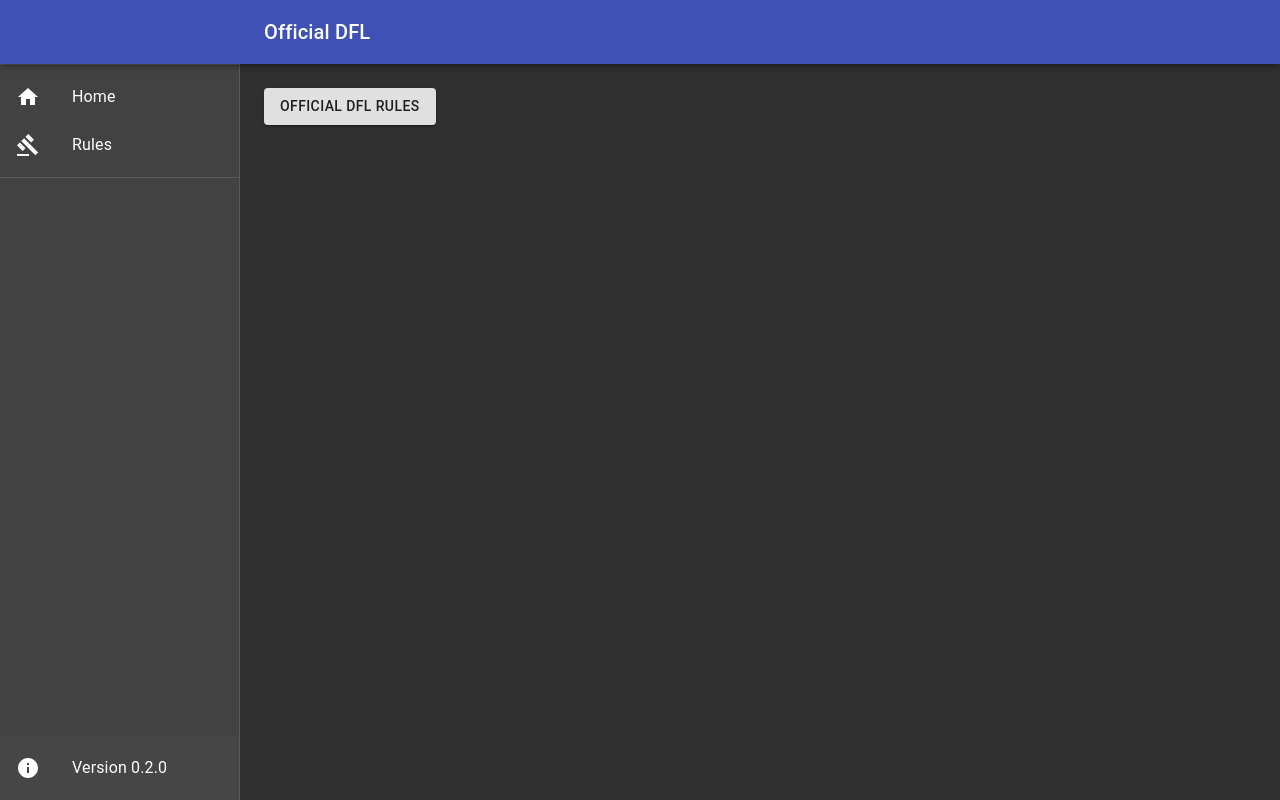
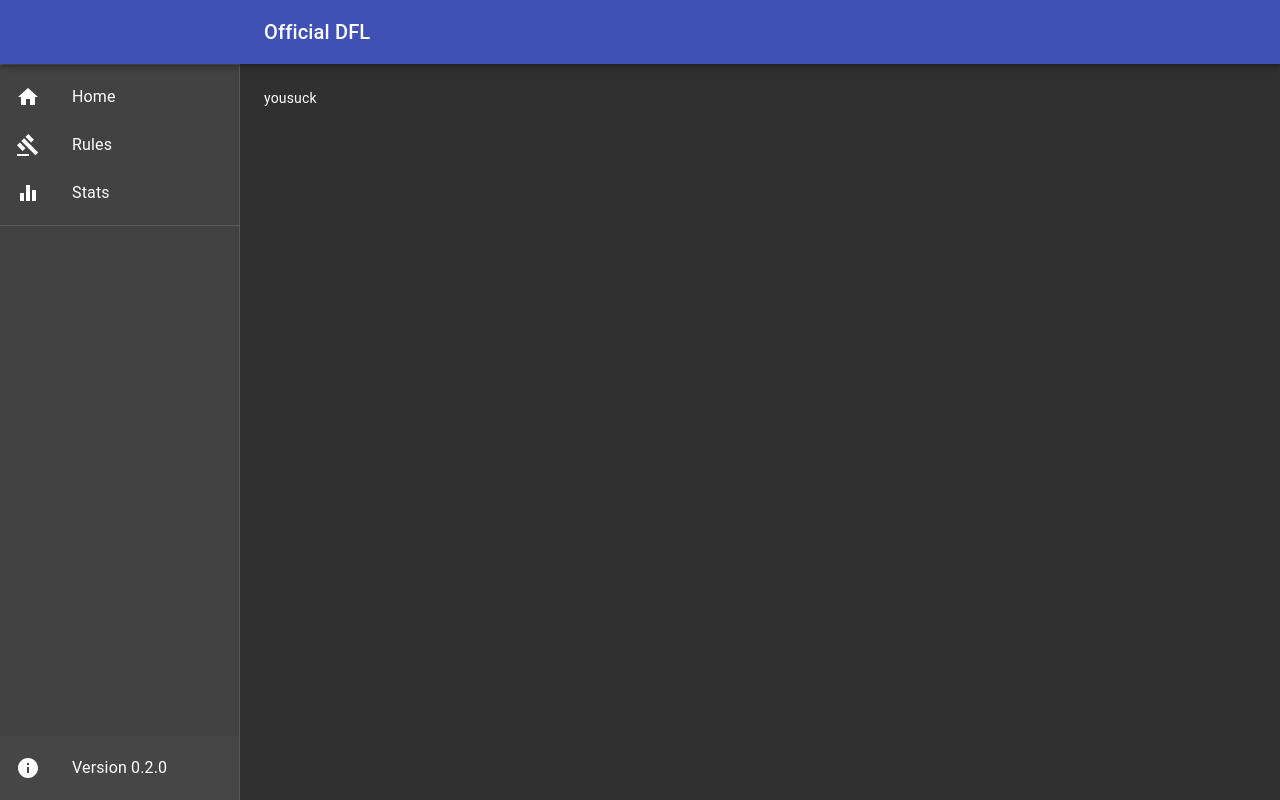
Before and after one commit to frankMazzarella/drunken-foozball-client, a React (Create React App) app: page /stats in a window 1280 px wide. Built offline with nearby package versions, Linux system fonts and the light colour scheme.

Commit message:
adding stats page template

```diff
--- a/src/ResponsiveDrawer.js
+++ b/src/ResponsiveDrawer.js
@@ -13,6 +13,7 @@ import ListItemText from '@material-ui/core/ListItemText';
 import MenuIcon from '@material-ui/icons/Menu';
 import HomeIcon from '@material-ui/icons/Home';
 import InfoIcon from '@material-ui/icons/Info';
+import EqualizerIcon from '@material-ui/icons/Equalizer';
 import GavelIcon from '@material-ui/icons/Gavel';
 import Toolbar from '@material-ui/core/Toolbar';
 import Typography from '@material-ui/core/Typography';
@@ -20,6 +21,7 @@ import { makeStyles, useTheme } from '@material-ui/core/styles';
 
 import Home from './Home';
 import Rules from './Rules';
+import Stats from './Stats';
 
 const drawerWidth = 240;
 
@@ -89,6 +91,10 @@ function ResponsiveDrawer(props) {
           <ListItemIcon><GavelIcon /></ListItemIcon>
           <ListItemText primary="Rules" />
         </ListItem>
+        <ListItem button component={Link} to="/stats" key="Stats" onClick={handleDrawerClose}>
+          <ListItemIcon><EqualizerIcon /></ListItemIcon>
+          <ListItemText primary="Stats" />
+        </ListItem>
       </List>
       <Divider />
       <List className={classes.version}>
@@ -154,6 +160,7 @@ function ResponsiveDrawer(props) {
         <div className={classes.toolbar} />
         <Switch>
           <Route path="/rules" component={Rules} />
+          <Route path="/stats" component={Stats} />
           <Route path="*" component={Home} />
         </Switch>
       </main>
--- /dev/null
+++ b/src/Stats.js
@@ -0,0 +1,9 @@
+import React, { Component } from 'react';
+
+export default class Item extends Component {
+  render() {
+    return (
+      <div>yousuck</div>
+    );
+  }
+}
```
